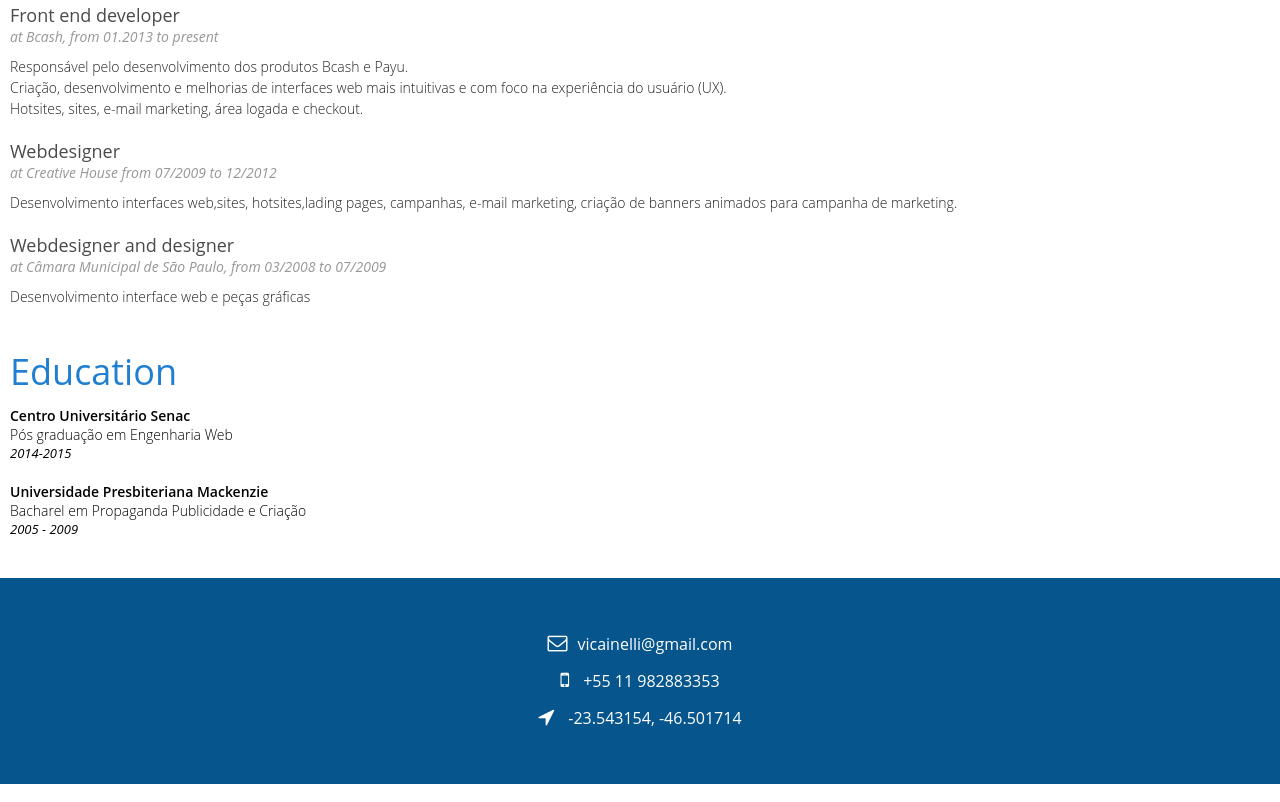
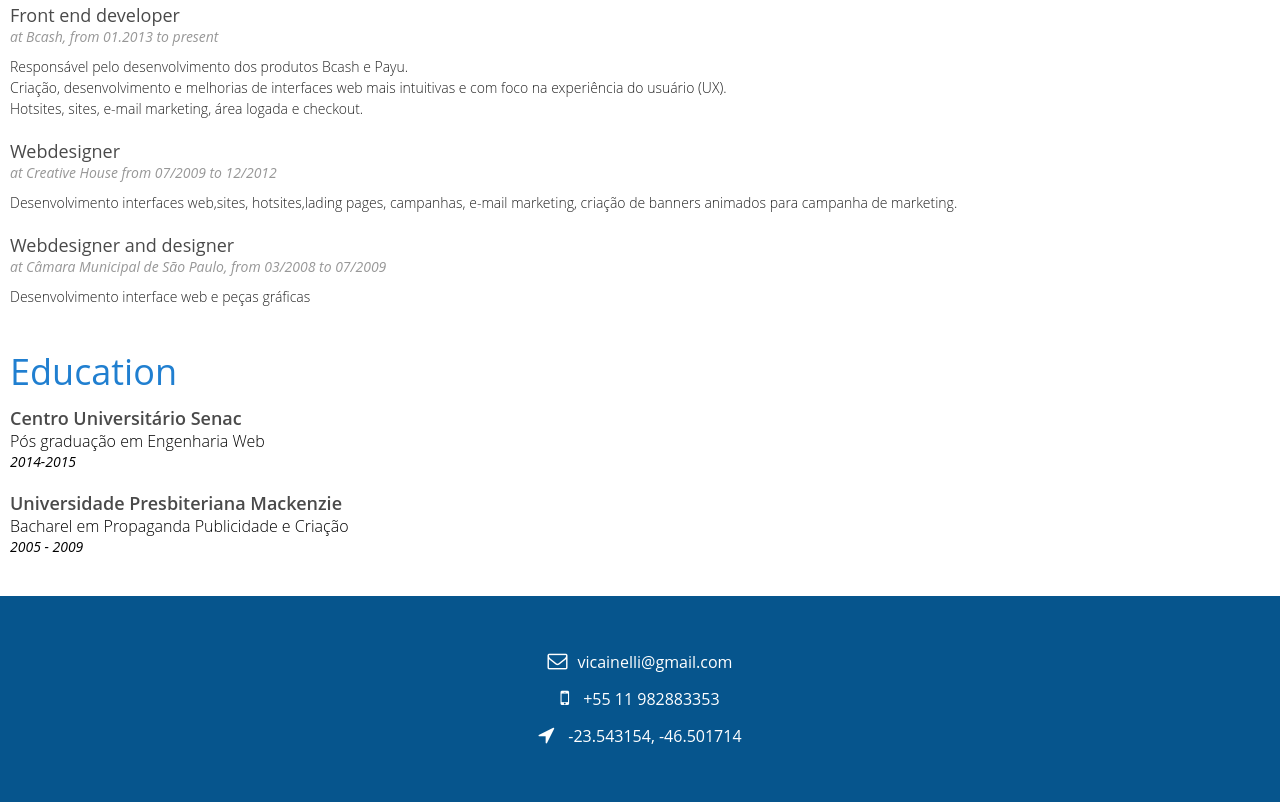
Before and after one commit to vicainelli/vicainelli.github.io, a plain HTML site: page resume/index.html in a window 1280 px wide. Shown: the part 629-1431 px from the top of the page. Drawn offline with Linux system fonts and the light colour scheme.

Commit message:
Better font sizes

```diff
--- a/assets/css/style-resume.css
+++ b/assets/css/style-resume.css
@@ -149,18 +149,19 @@ section {
 
 .education-institution {
 	margin: 0;
-	font-size: 14px;
+	font-size: 18px;
 	font-weight: 600;
+	color: #4A4A4A;
 }
 
 .education-container p {
-	font-size: 14px;
+	font-size: 16px;
 	font-weight: 300;
 	margin: 0;
 }
 
 p.graduation-date {
-	font-size: 13px;
+	font-size: 14px;
 	font-weight: 400;
 	font-style: italic;
 }
```
